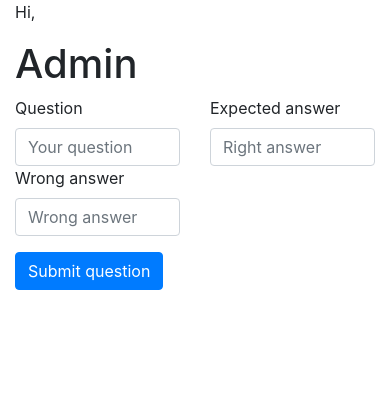
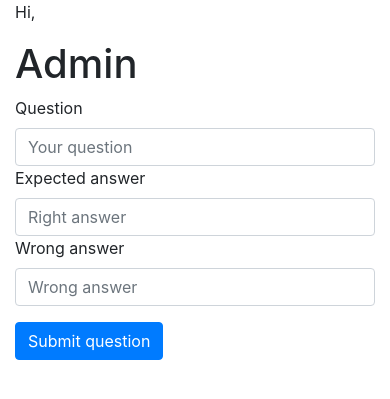
Before and after one commit to Stefano333/IronQuiz, a Flask app: template Iron_Quiz/templates/admin.html in a window 390 px wide. Shown: the top 399 px of the page. Run offline with Flask 2, Linux system fonts and the light colour scheme; the template is opened without the code that fills it: values that come from a table or form of the project are taken from there, others are empty; some libraries are stand-ins or nearby versions.

Commit message:
form responsive

```diff
--- a/Iron_Quiz/templates/admin.html
+++ b/Iron_Quiz/templates/admin.html
@@ -8,7 +8,7 @@
 <form id="question-form" method="post">
     {{ question_form.hidden_tag() }}
     <div class="form-group row">
-        <div class="col-6">
+        <div class="col-lg-6 col-xs">
             <label for="question">Question</label>
             {{ question_form.question(class_="form-control") }}
             {% for error in question_form.question.errors %}
@@ -20,7 +20,7 @@
             {% endfor %}
         </div>
 
-        <div class="col-6">
+        <div class="col-lg-6 col-xs">
             <label for="right-answer">Expected answer</label>
             {{ question_form.right_answer(class_="form-control") }}
             {% for error in question_form.right_answer.errors %}
@@ -32,7 +32,7 @@
             {% endfor %}
         </div>
 
-        <div class="col-6">
+        <div class="col-lg-6 col-xs">
             <label for="wrong-answer">Wrong answer</label>
             {{ question_form.wrong_answer(class_="form-control") }}
 
```
